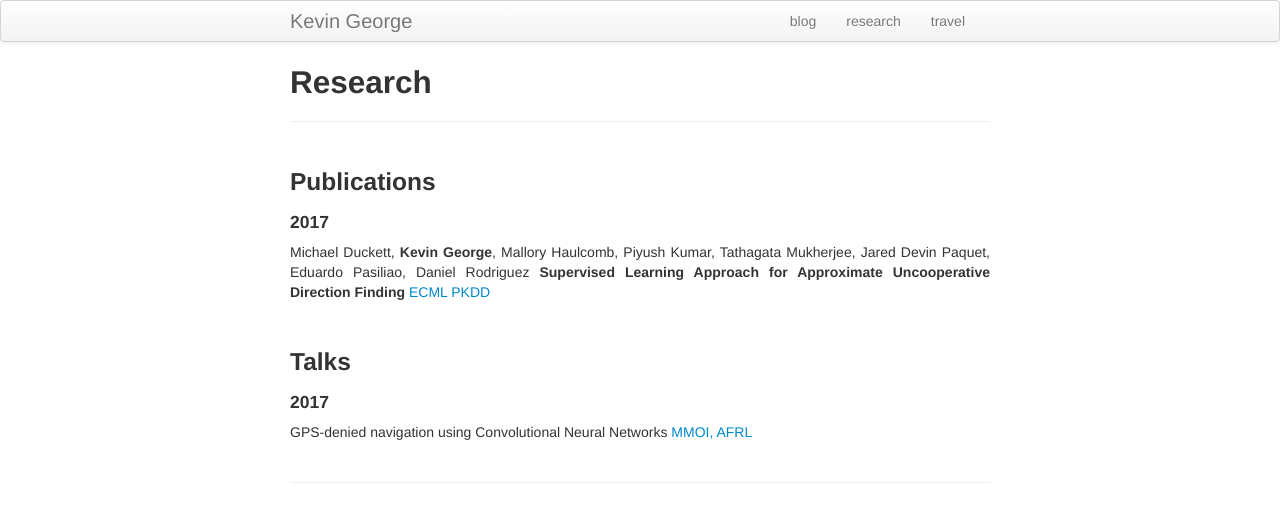
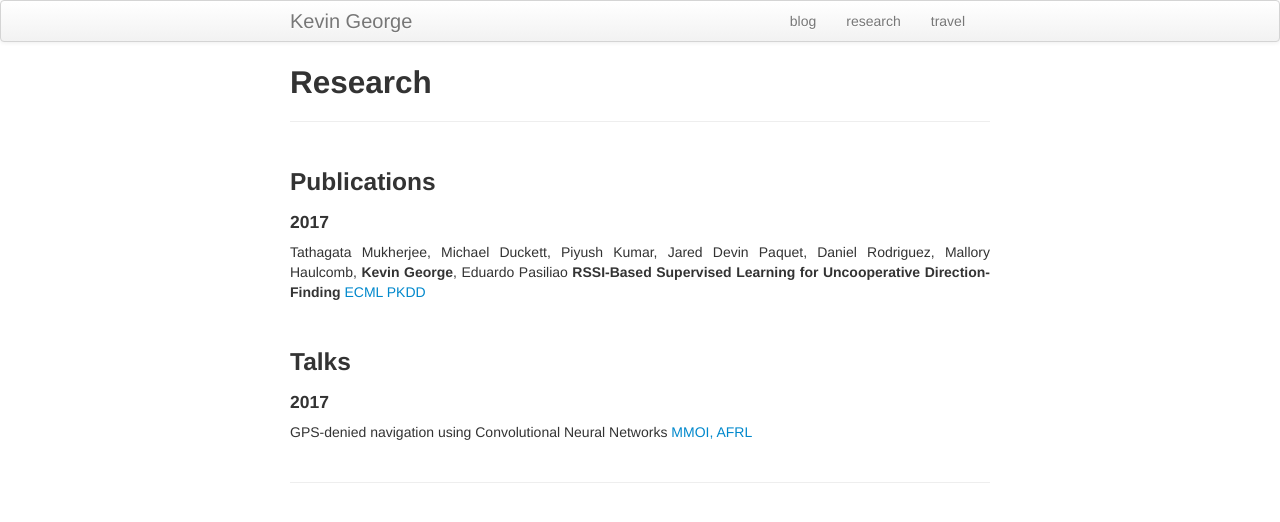
Before and after one commit to kevin-george/kevin-george.github.io, a Jekyll site: the page built from pages/pubs.md, in a window 1280 px wide. Shown: the top 522 px of the page. Built offline with Jekyll 4.4.1, drawn with Linux system fonts in a browser that asks for light colours.

Commit message:
Update pubs.md

```diff
--- a/pages/pubs.md
+++ b/pages/pubs.md
@@ -10,7 +10,7 @@ description: Kevin's Research
 #### 2017
 
 
-Michael Duckett, **Kevin George**, Mallory Haulcomb, Piyush Kumar, Tathagata Mukherjee, Jared Devin Paquet, Eduardo Pasiliao, Daniel Rodriguez **Supervised Learning Approach for Approximate Uncooperative Direction Finding** [ECML PKDD](http://ecmlpkdd2017.ijs.si/)
+Tathagata Mukherjee, Michael Duckett, Piyush Kumar, Jared Devin Paquet, Daniel Rodriguez, Mallory Haulcomb, **Kevin George**, Eduardo Pasiliao **RSSI-Based Supervised Learning for Uncooperative Direction-Finding** [ECML PKDD](http://ecmlpkdd2017.ijs.si/papers/paperID329.pdf)
 
 <br/>
 
```
